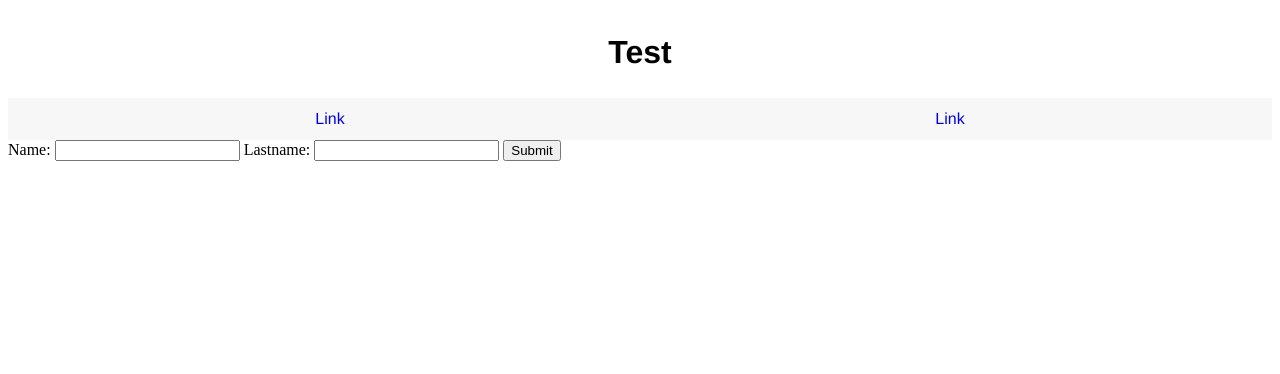
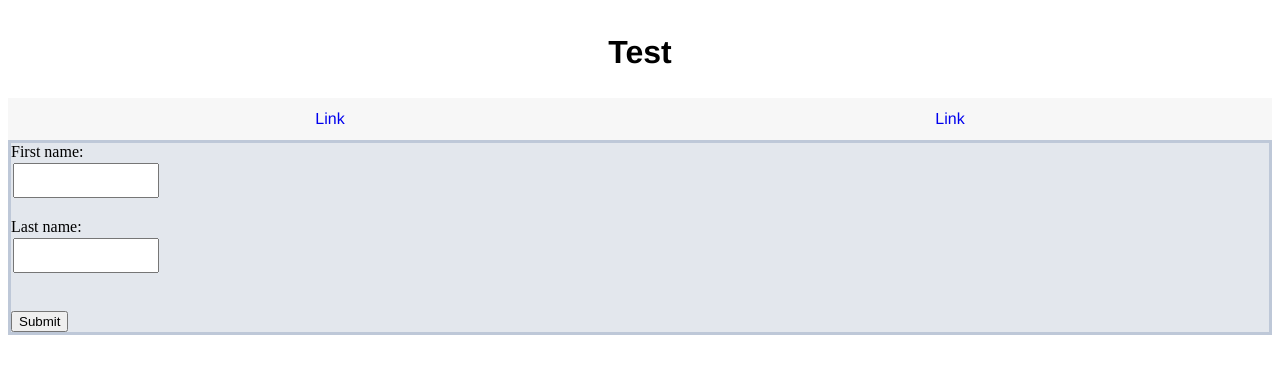
Before and after one commit to Harold-T/WebDev, a PHP site: page / in a window 1280 px wide. Shown: the top 374 px of the page. Run offline with PHP 8.4, Linux system fonts and the light colour scheme.

Commit message:
add some format and style

```diff
--- a/css/style.css
+++ b/css/style.css
@@ -22,3 +22,18 @@
 body{
 	background-color: white;
 }
+
+
+div.data{
+	background-color: #e3e7ed;
+	border: solid;
+	border-color: #bec8d8;
+}
+
+input[type=text]{
+	width: 10%;
+	display: flex;
+	padding: 8px;
+	margin: 2px;
+	align-items: center;
+}
--- a/index.html
+++ b/index.html
@@ -15,8 +15,13 @@
 
 		<div class="data">
 			<form action="start.php" method="post">
-				Name: <input type="text" name="firstname"/>
-				Lastname: <input type="text" name="lastname"/>
+
+				First name:<br>
+				<input type="text" id="fname" name="firstname"/><br>
+
+				Last name:<br>
+				<input type="text" name="lastname"/><br>
+				<br>
 				<input type="submit">
 			</form>
 		</div>
--- a/php/database.class.php
+++ b/php/database.class.php
@@ -20,6 +20,7 @@ class Database{
 		}
 
 	}
+
 }
 
 
```
